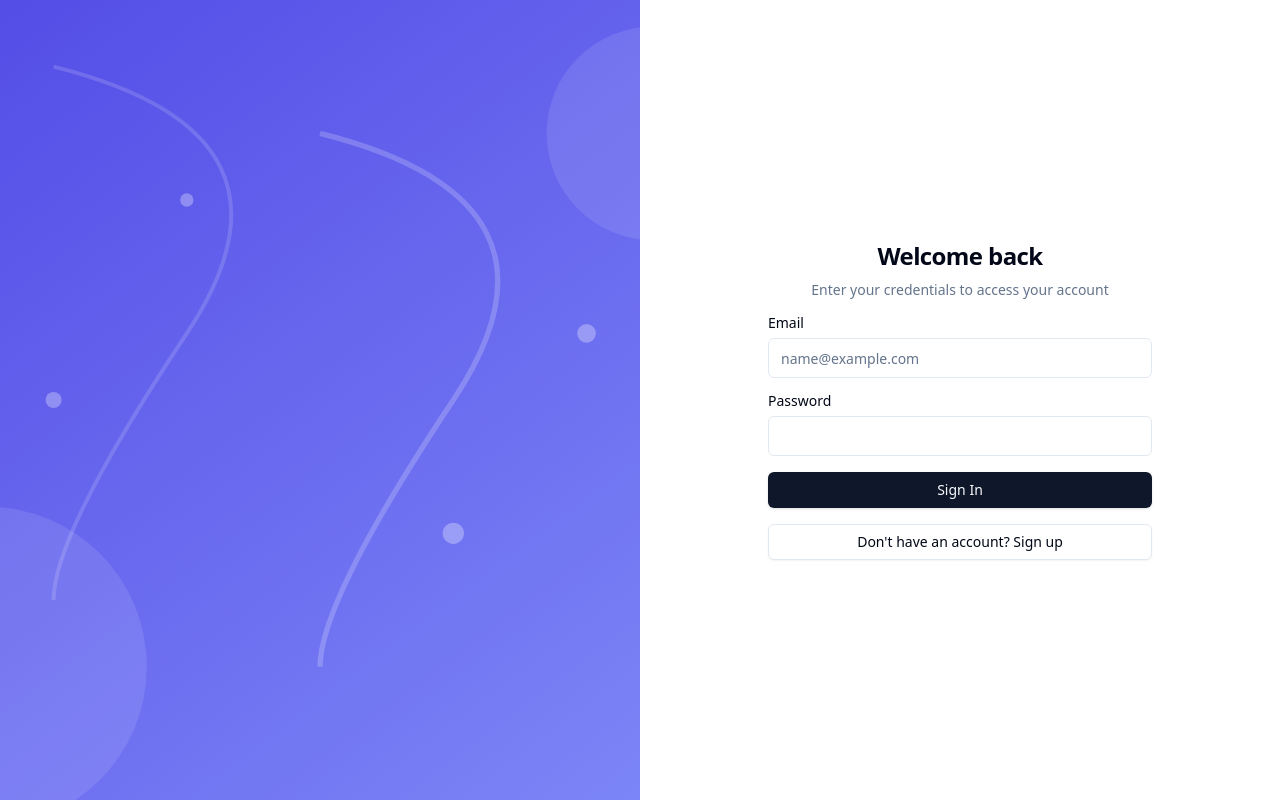
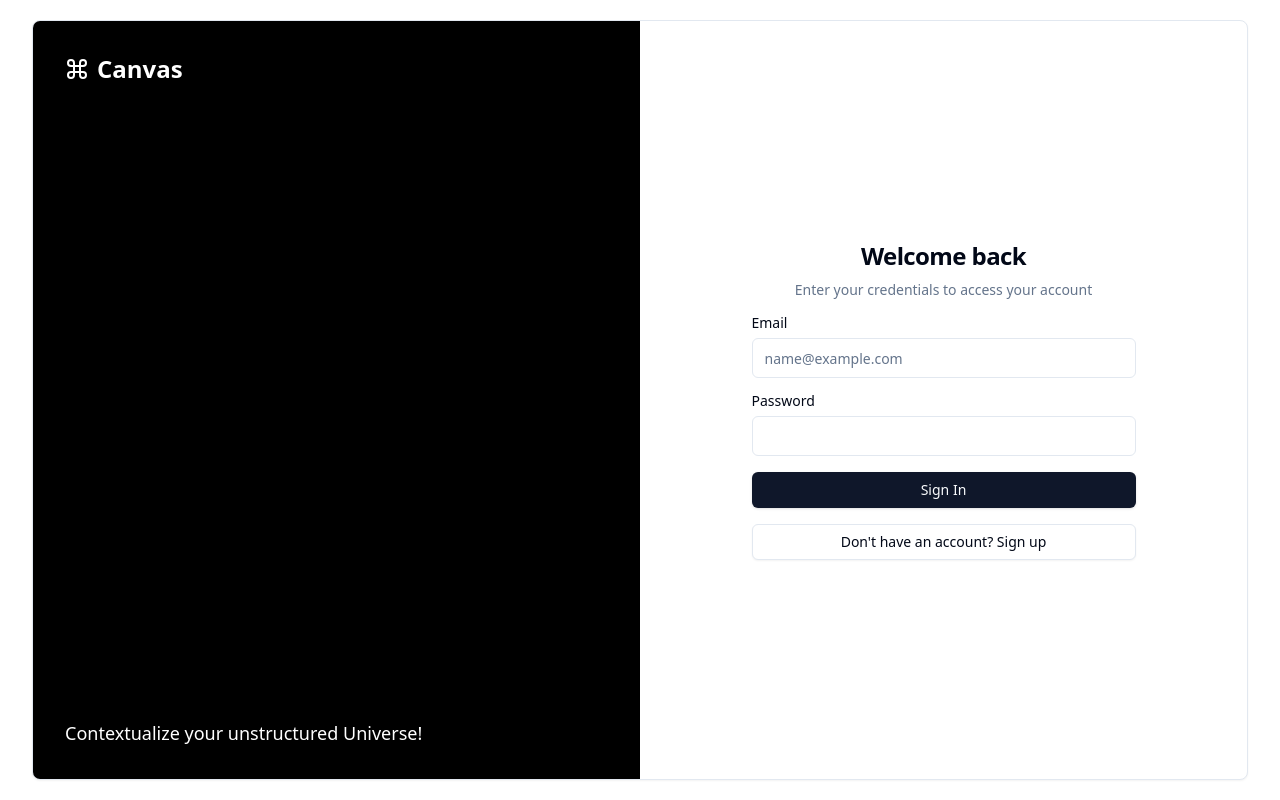
Before and after one commit to canvas-ui/canvas-web, a React (Vite) app: page /login in a window 1280 px wide. Built offline with nearby package versions, Linux system fonts and the light colour scheme.

Commit message:
move the form into a card

```diff
--- /dev/null
+++ b/src/components/auth/auth-layout.tsx
@@ -0,0 +1,32 @@
+import * as React from "react"
+import { Card } from "@/components/ui/card"
+import { Link } from "react-router-dom"
+
+interface AuthLayoutProps {
+  children: React.ReactNode
+}
+
+export function AuthLayout({ children }: AuthLayoutProps) {
+  return (
+    <div className="flex min-h-screen w-full items-center justify-center p-4">
+      <Card className="flex w-[95vw] h-[95vh] overflow-hidden">
+        <div className="hidden md:block w-1/2 relative bg-black">
+          <Link to="/">
+            <a  className="absolute top-8 left-8 font-bold text-white flex items-center">
+              <svg xmlns="http://www.w3.org/2000/svg" viewBox="0 0 24 24" fill="none" stroke="currentColor" stroke-width="2" stroke-linecap="round" stroke-linejoin="round" className="mr-2 h-6 w-6"><path d="M15 6v12a3 3 0 1 0 3-3H6a3 3 0 1 0 3 3V6a3 3 0 1 0-3 3h12a3 3 0 1 0-3-3"></path></svg>
+              <span className="text-2xl font-bold text-white">Canvas</span>
+            </a>
+          </Link>
+          <div className="absolute bottom-8 left-8 text-lg text-white max-w-[80%]">
+            Contextualize your unstructured Universe!
+          </div>
+        </div>
+        <div className="flex w-full md:w-1/2 flex-col justify-center px-4 py-12 sm:px-6 lg:px-8">
+          <div className="mx-auto w-full max-w-sm">
+            {children}
+          </div>
+        </div>
+      </Card>
+    </div>
+  )
+}
--- a/src/pages/auth/login.tsx
+++ b/src/pages/auth/login.tsx
@@ -3,6 +3,7 @@ import { useNavigate } from "react-router-dom"
 import { Button } from "@/components/ui/button"
 import { Input } from "@/components/ui/input"
 import { Label } from "@/components/ui/label"
+import { AuthLayout } from "@/components/auth/auth-layout"
 
 interface FormData {
   email: string
@@ -63,17 +64,7 @@ export default function LoginPage() {
   }
 
   return (
-    <div className="flex min-h-screen w-full">
-      <div className="hidden md:block w-1/2">
-        <img
-          src="/placeholder.svg"
-          alt="Authentication"
-          className="h-full w-full object-cover"
-        />
-      </div>
-
-      <div className="flex w-full md:w-1/2 flex-col justify-center px-4 py-12 sm:px-6 lg:px-8">
-        <div className="mx-auto w-full max-w-sm">
+    <AuthLayout>
       <div className="flex flex-col space-y-4">
         <div className="flex flex-col space-y-2 text-center">
           <h1 className="text-2xl font-semibold tracking-tight">Welcome back</h1>
@@ -134,8 +125,6 @@ export default function LoginPage() {
           </div>
         </form>
       </div>
-        </div>
-      </div>
-    </div>
+    </AuthLayout>
   )
 }
--- a/src/pages/auth/register.tsx
+++ b/src/pages/auth/register.tsx
@@ -3,6 +3,7 @@ import { useNavigate } from "react-router-dom"
 import { Button } from "@/components/ui/button"
 import { Input } from "@/components/ui/input"
 import { Label } from "@/components/ui/label"
+import { AuthLayout } from "@/components/auth/auth-layout"
 
 interface FormData {
   email: string
@@ -62,17 +63,7 @@ export default function RegisterPage() {
   }
 
   return (
-    <div className="flex min-h-screen w-full">
-      <div className="hidden md:block w-1/2">
-        <img
-          src="/placeholder.svg"
-          alt="Authentication"
-          className="h-full w-full object-cover"
-        />
-      </div>
-
-      <div className="flex w-full md:w-1/2 flex-col justify-center px-4 py-12 sm:px-6 lg:px-8">
-        <div className="mx-auto w-full max-w-sm">
+    <AuthLayout>
       <div className="flex flex-col space-y-4">
         <div className="flex flex-col space-y-2 text-center">
           <h1 className="text-2xl font-semibold tracking-tight">Create an account</h1>
@@ -133,8 +124,6 @@ export default function RegisterPage() {
           </div>
         </form>
       </div>
-        </div>
-      </div>
-    </div>
+    </AuthLayout>
   )
 }
```
Lines whose indentation alone changed are shown as unchanged.
